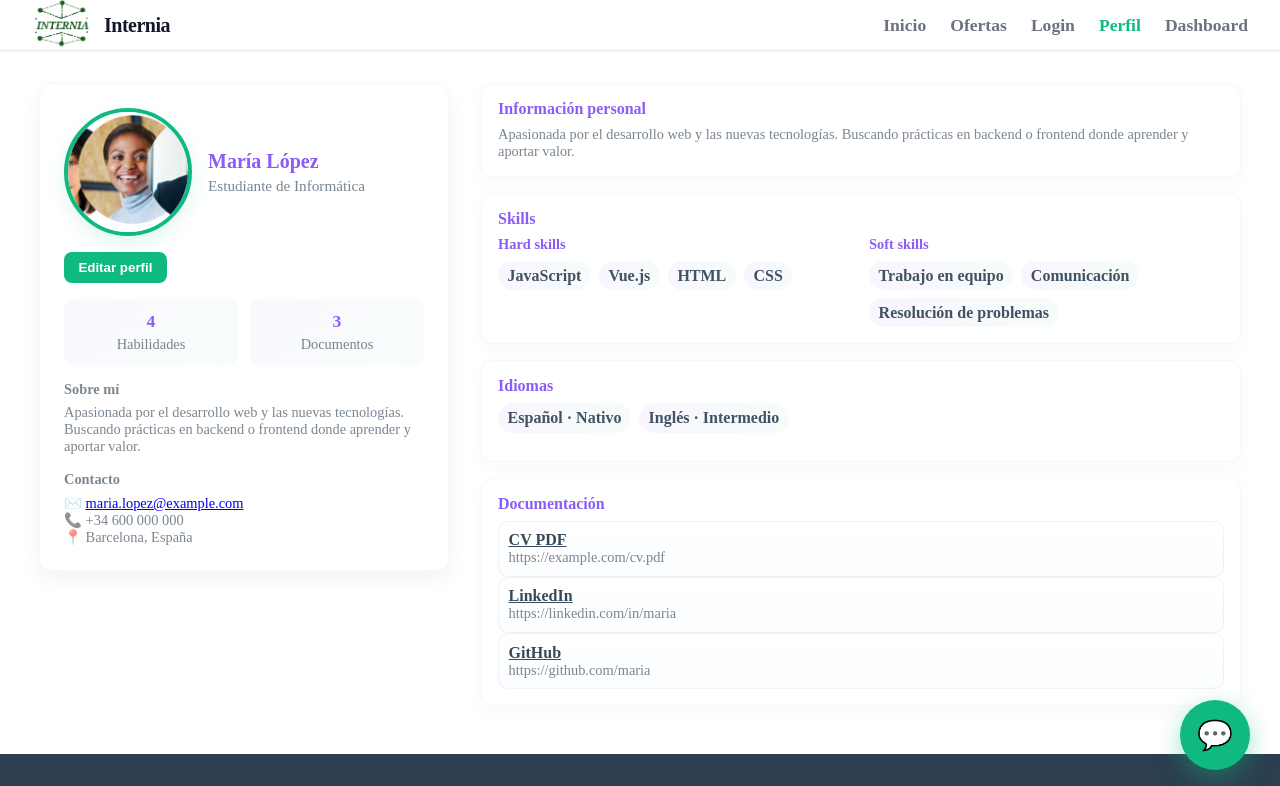
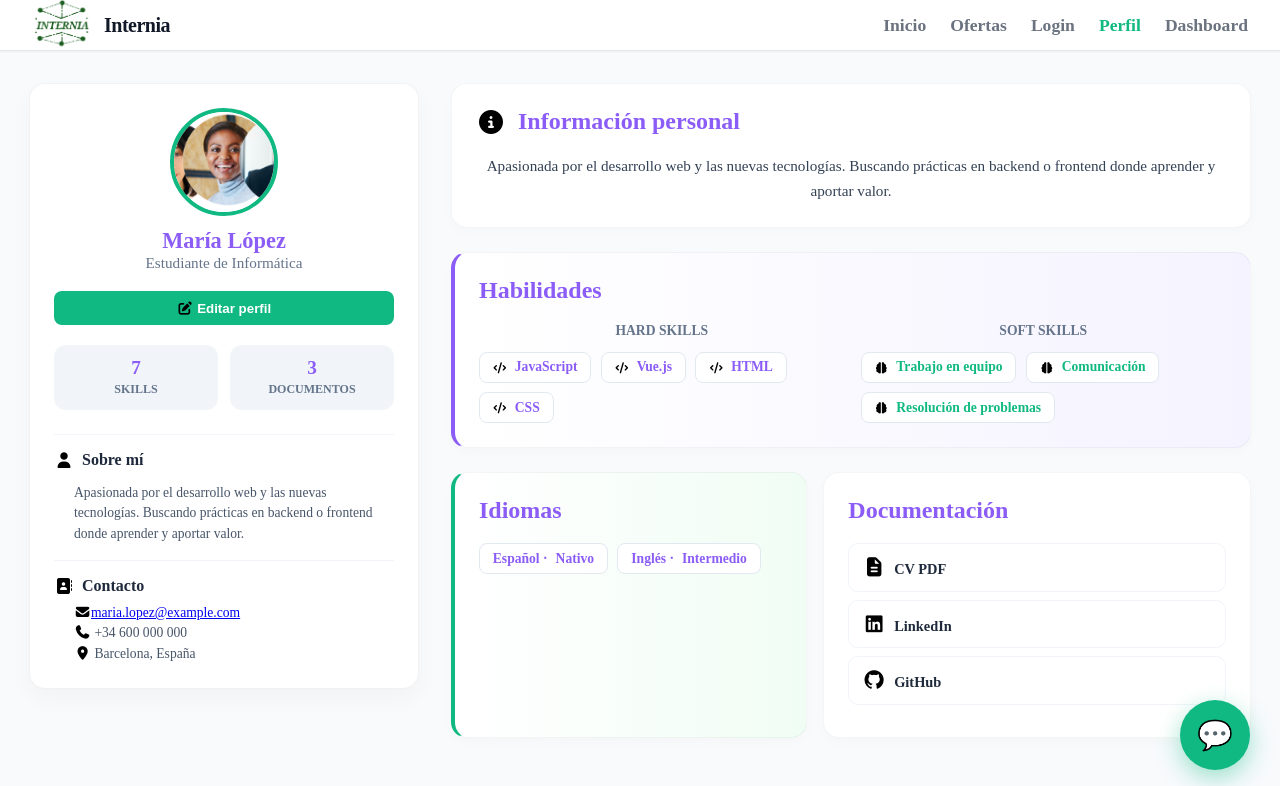
Before and after one commit to ITEC-BCN/projecte-2-dawe2_p1_grup4_scarlett_yeneviel, a Vue app in the folder frontend/: page /perfil in a window 1280 px wide. Shown: the top 786 px of the page. Built offline with nearby package versions, Linux system fonts and the light colour scheme.

Commit message:
feat: Refactor Perfil.vue for improved readability and UI enhancements

```diff
--- a/frontend/src/views/Perfil.vue
+++ b/frontend/src/views/Perfil.vue
@@ -1,110 +1,111 @@
 <script setup>
-import { ref, reactive } from 'vue'
+import { ref, reactive } from "vue";
 
 const user = reactive({
-  name: 'María López',
-  role: 'Estudiante de Informática',
-  avatar: '/img/avatarGroup.png',
-  about: 'Apasionada por el desarrollo web y las nuevas tecnologías. Buscando prácticas en backend o frontend donde aprender y aportar valor.'
-})
+  name: "María López",
+  role: "Estudiante de Informática",
+  avatar: "/img/avatarGroup.png",
+  about:
+    "Apasionada por el desarrollo web y las nuevas tecnologías. Buscando prácticas en backend o frontend donde aprender y aportar valor.",
+});
 
-const hardSkills = ref(['JavaScript', 'Vue.js', 'HTML', 'CSS'])
-const softSkills = ref(['Trabajo en equipo', 'Comunicación', 'Resolución de problemas'])
+const hardSkills = ref(["JavaScript", "Vue.js", "HTML", "CSS"]);
+const softSkills = ref([
+  "Trabajo en equipo",
+  "Comunicación",
+  "Resolución de problemas",
+]);
 
 const documents = ref([
-  { id: 1, label: 'CV PDF', url: 'https://example.com/cv.pdf' },
-  { id: 2, label: 'LinkedIn', url: 'https://linkedin.com/in/maria' },
-  { id: 3, label: 'GitHub', url: 'https://github.com/maria' }
-])
+  { id: 1, label: "CV PDF", url: "https://example.com/cv.pdf" },
+  { id: 2, label: "LinkedIn", url: "https://linkedin.com/in/maria" },
+  { id: 3, label: "GitHub", url: "https://github.com/maria" },
+]);
 
-// idiomas y contacto
 const languages = ref([
-  { id: 1, name: 'Español', level: 'Nativo' },
-  { id: 2, name: 'Inglés', level: 'Intermedio' }
-])
+  { id: 1, name: "Español", level: "Nativo" },
+  { id: 2, name: "Inglés", level: "Intermedio" },
+]);
 
 const contact = reactive({
-  email: 'maria.lopez@example.com',
-  phone: '+34 600 000 000',
-  location: 'Barcelona, España'
-})
+  email: "maria.lopez@example.com",
+  phone: "+34 600 000 000",
+  location: "Barcelona, España",
+});
 
-const editing = ref(false)
-const form = reactive({ name: user.name, role: user.role, about: user.about })
+const editing = ref(false);
+const form = reactive({ name: user.name, role: user.role, about: user.about });
 
-// campos temporales para añadir skills/doc/idiomas
-const newHard = ref('')
-const newSoft = ref('')
-const newDocLabel = ref('')
-const newDocURL = ref('')
-const newLangName = ref('')
-const newLangLevel = ref('')
+const newHard = ref("");
+const newSoft = ref("");
+const newDocLabel = ref("");
+const newDocURL = ref("");
+const newLangName = ref("");
+const newLangLevel = ref("");
 
 function toggleEdit() {
-  editing.value = !editing.value
+  editing.value = !editing.value;
   if (!editing.value) {
-    // restablecer formulario si se cancela
-    form.name = user.name
-    form.role = user.role
-    form.about = user.about
-    newHard.value = ''
-    newSoft.value = ''
-    newDocLabel.value = ''
-    newDocURL.value = ''
-    newLangName.value = ''
-    newLangLevel.value = ''
+    form.name = user.name;
+    form.role = user.role;
+    form.about = user.about;
   }
 }
 
 function saveProfile() {
-  user.name = form.name
-  user.role = form.role
-  user.about = form.about
-  editing.value = false
+  user.name = form.name;
+  user.role = form.role;
+  user.about = form.about;
+  editing.value = false;
 }
 
 function addHard() {
-  const v = newHard.value && newHard.value.trim()
+  const v = newHard.value && newHard.value.trim();
   if (v) {
-    hardSkills.value.push(v)
-    newHard.value = ''
+    hardSkills.value.push(v);
+    newHard.value = "";
   }
 }
-function removeHard(i) { hardSkills.value.splice(i, 1) }
+function removeHard(i) {
+  hardSkills.value.splice(i, 1);
+}
 
 function addSoft() {
-  const v = newSoft.value && newSoft.value.trim()
+  const v = newSoft.value && newSoft.value.trim();
   if (v) {
-    softSkills.value.push(v)
-    newSoft.value = ''
+    softSkills.value.push(v);
+    newSoft.value = "";
   }
 }
-function removeSoft(i) { softSkills.value.splice(i, 1) }
+function removeSoft(i) {
+  softSkills.value.splice(i, 1);
+}
 
 function addDocument() {
-  const label = newDocLabel.value && newDocLabel.value.trim()
-  const url = newDocURL.value && newDocURL.value.trim()
+  const label = newDocLabel.value && newDocLabel.value.trim();
+  const url = newDocURL.value && newDocURL.value.trim();
   if (label && url) {
-    documents.value.push({ id: Date.now(), label, url })
-    newDocLabel.value = ''
-    newDocURL.value = ''
+    documents.value.push({ id: Date.now(), label, url });
+    newDocLabel.value = "";
+    newDocURL.value = "";
   }
 }
 function removeDocument(id) {
-  documents.value = documents.value.filter(d => d.id !== id)
+  documents.value = documents.value.filter((d) => d.id !== id);
 }
 
-// idiomas
 function addLanguage() {
-  const name = newLangName.value && newLangName.value.trim()
-  const level = newLangLevel.value && newLangLevel.value.trim()
+  const name = newLangName.value && newLangName.value.trim();
+  const level = newLangLevel.value && newLangLevel.value.trim();
   if (name) {
-    languages.value.push({ id: Date.now(), name, level: level || 'Básico' })
-    newLangName.value = ''
-    newLangLevel.value = ''
+    languages.value.push({ id: Date.now(), name, level: level || "Básico" });
+    newLangName.value = "";
+    newLangLevel.value = "";
   }
 }
-function removeLanguage(i) { languages.value.splice(i, 1) }
+function removeLanguage(i) {
+  languages.value.splice(i, 1);
+}
 </script>
 
 <template>
@@ -119,14 +120,21 @@ function removeLanguage(i) { languages.value.splice(i, 1) }
       </div>
 
       <div class="profile-actions">
-        <button class="btn-edit" @click="toggleEdit">{{ editing ? 'Cancelar' : 'Editar perfil' }}</button>
-        <button v-if="editing" class="btn-edit" @click="saveProfile">Guardar</button>
+        <button class="btn-edit" @click="toggleEdit">
+          <i
+            :class="editing ? 'fa-solid fa-xmark' : 'fa-solid fa-pen-to-square'"
+          ></i>
+          {{ editing ? " Cancelar" : " Editar perfil" }}
+        </button>
+        <button v-if="editing" class="btn-save" @click="saveProfile">
+          <i class="fa-solid fa-floppy-disk"></i> Guardar
+        </button>
       </div>
 
       <div class="profile-stats">
         <div class="stat">
-          <div class="num">{{ hardSkills.length }}</div>
-          <span class="label">Habilidades</span>
+          <div class="num">{{ hardSkills.length + softSkills.length }}</div>
+          <span class="label">Skills</span>
         </div>
         <div class="stat">
           <div class="num">{{ documents.length }}</div>
@@ -134,27 +142,34 @@ function removeLanguage(i) { languages.value.splice(i, 1) }
         </div>
       </div>
 
-      <div style="margin-top:1rem;" class="small">
-        <strong>Sobre mí</strong>
-        <p style="margin:0.4rem 0 0;">{{ user.about }}</p>
+      <div class="sidebar-block">
+        <strong><i class="fa-solid fa-user"></i> Sobre mí</strong>
+        <p>{{ user.about }}</p>
       </div>
 
-      <div style="margin-top:1rem;" class="small">
-        <strong>Contacto</strong>
-        <div style="margin-top:0.4rem;">
-          <div class="small">✉️ <a :href="`mailto:${contact.email}`">{{ contact.email }}</a></div>
-          <div class="small">📞 {{ contact.phone }}</div>
-          <div class="small">📍 {{ contact.location }}</div>
+      <div class="sidebar-block">
+        <strong><i class="fa-solid fa-address-book"></i> Contacto</strong>
+        <div class="contact-links">
+          <div class="small">
+            <i class="fa-solid fa-envelope"></i>
+            <a :href="`mailto:${contact.email}`">{{ contact.email }}</a>
+          </div>
+          <div class="small">
+            <i class="fa-solid fa-phone"></i> {{ contact.phone }}
+          </div>
+          <div class="small">
+            <i class="fa-solid fa-location-dot"></i> {{ contact.location }}
           </div>
         </div>
-
+      </div>
     </aside>
 
     <main class="profile-main">
       <section class="section">
-        <div class="title">Información personal</div>
-
-        <div v-if="!editing" class="small" style="white-space:pre-wrap">{{ user.about }}</div>
+        <div class="title">
+          <i class="fa-solid fa-circle-info"></i> Información personal
+        </div>
+        <div v-if="!editing" class="bio-content">{{ user.about }}</div>
 
         <form v-else class="profile-form" @submit.prevent="saveProfile">
           <div class="field">
@@ -165,296 +180,358 @@ function removeLanguage(i) { languages.value.splice(i, 1) }
             <label class="small">Rol / Estudio</label>
             <input v-model="form.role" class="input" />
           </div>
-          <div class="field" style="grid-column: 1 / -1;">
+          <div class="field full-width">
             <label class="small">Sobre mí</label>
             <textarea v-model="form.about" class="textarea"></textarea>
           </div>
         </form>
       </section>
 
-      <section class="section">
-        <div class="title">Skills</div>
-        <div class="profile-form" style="grid-template-columns: 1fr 1fr; gap:1rem;">
+      <section class="section highlight-purple">
+        <div class="title">Habilidades</div>
+        <div class="profile-form">
           <div>
-            <div class="small" style="margin-bottom:0.5rem; font-weight:700; color:var(--accent-purple)">Hard skills</div>
+            <div class="subtitle">Hard skills</div>
             <div class="skill-list">
-              <span v-for="(s, i) in hardSkills" :key="s + i" class="skill-chip">
-                {{ s }}
-                <button v-if="editing" @click="removeHard(i)" class="btn-edit" style="padding:0.15rem 0.4rem; font-weight:600; background:#ef4444;">x</button>
+              <span v-for="(s, i) in hardSkills" :key="i" class="skill-chip">
+                <i class="fa-solid fa-code"></i> {{ s }}
+                <button v-if="editing" @click="removeHard(i)" class="btn-x">
+                  ×
+                </button>
               </span>
             </div>
-
-            <div v-if="editing" style="margin-top:0.5rem; display:flex; gap:0.5rem;">
-              <input v-model="newHard" class="input" placeholder="Añadir hard skill" />
-              <button class="btn-edit" @click.prevent="addHard">Añadir</button>
           </div>
-          </div>
-
           <div>
-            <div class="small" style="margin-bottom:0.5rem; font-weight:700; color:var(--accent-purple)">Soft skills</div>
+            <div class="subtitle">Soft skills</div>
             <div class="skill-list">
-              <span v-for="(s, i) in softSkills" :key="s + i" class="skill-chip">
-                {{ s }}
-                <button v-if="editing" @click="removeSoft(i)" class="btn-edit" style="padding:0.15rem 0.4rem; font-weight:600; background:#ef4444;">x</button>
+              <span
+                v-for="(s, i) in softSkills"
+                :key="i"
+                class="skill-chip soft"
+              >
+                <i class="fa-solid fa-brain"></i> {{ s }}
+                <button v-if="editing" @click="removeSoft(i)" class="btn-x">
+                  ×
+                </button>
               </span>
-            </div>
-
-            <div v-if="editing" style="margin-top:0.5rem; display:flex; gap:0.5rem;">
-              <input v-model="newSoft" class="input" placeholder="Añadir soft skill" />
-              <button class="btn-edit" @click.prevent="addSoft">Añadir</button>
             </div>
           </div>
         </div>
+        <div v-if="editing" class="add-box">
+          <input
+            v-model="newHard"
+            class="input"
+            placeholder="Nueva Hard skill"
+          />
+          <button class="btn-edit" @click.prevent="addHard">Añadir</button>
+        </div>
       </section>
 
-      <section class="section">
+      <div class="grid-two-cols">
+        <section class="section highlight-green">
           <div class="title">Idiomas</div>
-        <div class="skill-list" style="margin-bottom:0.75rem;">
-          <span v-for="(lang, i) in languages" :key="lang.id" class="skill-chip">
-            {{ lang.name }} · {{ lang.level }}
-            <button v-if="editing" @click="removeLanguage(i)" class="btn-edit" style="padding:0.15rem 0.4rem; font-weight:600; background:#ef4444; margin-left:0.4rem;">x</button>
+          <div class="skill-list">
+            <span
+              v-for="(lang, i) in languages"
+              :key="i"
+              class="skill-chip lang"
+            >
+              {{ lang.name }} · <b>{{ lang.level }}</b>
+              <button v-if="editing" @click="removeLanguage(i)" class="btn-x">
+                ×
+              </button>
             </span>
-        </div>
-
-        <div v-if="editing" style="display:grid; grid-template-columns: 2fr 1fr; gap:0.5rem; align-items:center;">
-          <input v-model="newLangName" class="input" placeholder="Idioma (ej. Inglés)" />
-          <input v-model="newLangLevel" class="input" placeholder="Nivel (ej. Avanzado)" />
-          <div style="grid-column:1 / -1; display:flex; justify-content:flex-end;">
-            <button class="btn-edit" @click.prevent="addLanguage">Añadir idioma</button>
-          </div>
           </div>
         </section>
 
         <section class="section">
           <div class="title">Documentación</div>
           <div class="doc-list">
-          <div v-for="doc in documents" :key="doc.id" class="offer-item" style="align-items:center;">
+            <div v-for="doc in documents" :key="doc.id" class="offer-item">
               <div class="offer-info">
-              <a :href="doc.url" target="_blank" rel="noopener" class="offer-title">{{ doc.label }}</a>
-              <div class="offer-meta small">{{ doc.url }}</div>
+                <i
+                  :class="[
+                    doc.label.toLowerCase().includes('github')
+                      ? 'fa-brands fa-github'
+                      : doc.label.toLowerCase().includes('linkedin')
+                        ? 'fa-brands fa-linkedin'
+                        : 'fa-solid fa-file-lines',
+                  ]"
+                  class="doc-icon"
+                ></i>
+                <a :href="doc.url" target="_blank" class="offer-title">{{
+                  doc.label
+                }}</a>
               </div>
-            <div>
-              <button v-if="editing" class="btn-edit" @click="removeDocument(doc.id)" style="background:#ef4444;">Eliminar</button>
-            </div>
-          </div>
-        </div>
-
-        <div v-if="editing" style="margin-top:0.75rem; display:grid; grid-template-columns: 1fr 1fr; gap:0.5rem;">
-          <input v-model="newDocLabel" class="input" placeholder="Etiqueta (CV, LinkedIn...)" />
-          <input v-model="newDocURL" class="input" placeholder="URL" />
-          <div style="grid-column:1 / -1; display:flex; justify-content:flex-end; gap:0.5rem;">
-            <button class="btn-edit" @click.prevent="addDocument">Añadir documento</button>
+              <button
+                v-if="editing"
+                class="btn-x"
+                @click="removeDocument(doc.id)"
+              >
+                ×
+              </button>
             </div>
           </div>
         </section>
-
+      </div>
     </main>
   </div>
 </template>
 
 <style scoped>
+/* GENERAL */
+i {
+  color: black;
+}
 
-/* Estilos para la vista Perfil */
 .profile-page {
   display: flex;
   gap: 2rem;
   align-items: flex-start;
   justify-content: center;
-  padding: 2rem 1rem;
+  padding: 2rem 1.5rem;
+  background-color: #f8fafc;
+  min-height: 78vh;
 }
 
+/* ASIDE */
 .profile-card {
-  width: 360px;
-  background: linear-gradient(180deg, rgba(255,255,255,0.9), rgba(255,255,255,0.82));
-  border-radius: 12px;
+  width: 340px;
+  background: white;
+  border-radius: 16px;
   padding: 1.5rem;
-  box-shadow: 0 8px 20px rgba(33,53,71,0.06);
-  text-align: left;
-  border: 1px solid rgba(33,53,71,0.04);
-}
-
-.profile-header {
-  display: flex;
-  gap: 1rem;
-  align-items: center;
+  box-shadow: 0 10px 25px rgba(0, 0, 0, 0.03);
+  border: 1px solid rgba(0, 0, 0, 0.05);
+  position: sticky;
+  top: 2rem;
 }
 
 .profile-avatar {
-  width: 120px;
-  height: 120px;
+  width: 100px;
+  height: 100px;
   border-radius: 50%;
+  border: 4px solid var(--accent-green);
   object-fit: cover;
-  border: 4px solid var(--accent-green);
-  box-shadow: 0 8px 18px rgba(16,185,129,0.12);
+  margin-bottom: 0.5rem;
 }
 
 .profile-name {
-  font-size: 1.25rem;
-  font-weight: 700;
+  font-size: 1.4rem;
+  font-weight: 800;
   color: var(--accent-purple);
   margin: 0;
 }
-
 .profile-role {
-  margin-top: 0.25rem;
-  color: rgba(33,53,71,0.6);
+  color: #64748b;
   font-size: 0.95rem;
+  font-weight: 500;
 }
 
 .profile-actions {
-  margin-top: 1rem;
   display: flex;
   gap: 0.5rem;
+  margin: 1.2rem 0;
 }
-
-.btn-edit {
+.btn-edit,
+.btn-save {
+  flex: 1;
+  border: none;
+  padding: 0.6rem;
+  border-radius: 8px;
+  font-weight: 700;
+  cursor: pointer;
+  transition: all 0.2s;
   background: var(--accent-green);
-  color: #fff;
-  border: none;
-  padding: 0.5rem 0.9rem;
-  border-radius: 8px;
-  cursor: pointer;
-  font-weight: 600;
-  transition: transform 0.12s ease, box-shadow 0.12s ease;
+  color: white;
 }
-
+.btn-save {
+  background: var(--accent-purple);
+}
 .btn-edit:hover {
-  transform: translateY(-3px);
-  box-shadow: 0 12px 30px rgba(16,185,129,0.12);
+  opacity: 0.9;
+  transform: translateY(-2px);
 }
 
 .profile-stats {
   display: flex;
   gap: 0.75rem;
+  margin-bottom: 1.5rem;
+}
+.stat {
+  flex: 1;
+  background: #f1f5f9;
+  padding: 0.8rem;
+  border-radius: 12px;
+  text-align: center;
+}
+.stat .num {
+  font-weight: 800;
+  color: var(--accent-purple);
+  font-size: 1.2rem;
+}
+.stat .label {
+  font-size: 0.75rem;
+  text-transform: uppercase;
+  color: #64748b;
+  font-weight: 600;
+}
+
+.sidebar-block {
+  border-top: 1px solid #f1f5f9;
+  padding-top: 1rem;
   margin-top: 1rem;
 }
-
-.stat {
-  flex: 1;
-  background: linear-gradient(135deg, rgba(139,92,246,0.04), rgba(16,185,129,0.03));
-  padding: 0.75rem;
-  border-radius: 10px;
-  text-align: center;
+.sidebar-block strong {
+  display: flex;
+  align-items: center;
+  gap: 0.5rem;
+  color: #1e293b;
+  margin-bottom: 0.5rem;
+}
+.sidebar-block p,
+.contact-links .small {
+  font-size: 0.85rem;
+  color: #475569;
+  line-height: 1.5;
+  text-align: start;
+  padding-left: 20px;
 }
 
-.stat .num {
-  font-weight: 700;
-  color: var(--accent-purple);
-  font-size: 1.1rem;
+/* MAIN CONTENT */
+.profile-main {
+  flex: 1;
+  max-width: 800px;
+}
+.section {
+  background: white;
+  border-radius: 16px;
+  padding: 1.5rem;
+  margin-bottom: 1.5rem;
+  border: 1px solid rgba(0, 0, 0, 0.04);
+  box-shadow: 0 4px 12px rgba(0, 0, 0, 0.02);
 }
 
-.stat .label {
-  display: block;
-  margin-top: 0.25rem;
-  color: rgba(33,53,71,0.6);
+.section .title {
+  font-size: 1.5rem;
+  font-weight: 800;
+  color: var(--accent-purple);
+  margin-bottom: 1.2rem;
+  display: flex;
+  align-items: center;
+  gap: 0.75rem;
+}
+
+/* Colores de sección */
+.highlight-purple {
+  background: linear-gradient(to right, #ffffff, #f5f3ff);
+  border-left: 4px solid var(--accent-purple);
+}
+.highlight-green {
+  background: linear-gradient(to right, #ffffff, #f0fdf4);
+  border-left: 4px solid var(--accent-green);
+}
+
+.subtitle {
+  font-weight: 700;
+  font-size: 0.85rem;
+  text-transform: uppercase;
+  color: #64748b;
+  margin-bottom: 0.8rem;
+}
+.bio-content {
+  font-size: 0.95rem;
+  line-height: 1.6;
+  color: #334155;
+}
+
+/* SKILLS CHIPS */
+.skill-list {
+  display: flex;
+  flex-wrap: wrap;
+  gap: 0.6rem;
+}
+.skill-chip {
+  background: white;
+  border: 1px solid #e2e8f0;
+  padding: 0.4rem 0.8rem;
+  border-radius: 8px;
+  font-weight: 600;
+  font-size: 0.85rem;
+  display: flex;
+  align-items: center;
+  gap: 0.5rem;
+  color: var(--accent-purple);
+}
+.skill-chip.soft {
+  color: var(--accent-green);
+}
+.skill-chip i {
+  font-size: 0.7rem;
+}
+
+/* DOCS */
+.offer-item {
+  display: flex;
+  justify-content: space-between;
+  padding: 0.8rem;
+  background: white;
+  border-radius: 10px;
+  border: 1px solid #f1f5f9;
+  margin-bottom: 0.5rem;
+}
+.doc-icon {
+  font-size: 1.2rem;
+  margin-right: 0.5rem;
+}
+.offer-title {
+  font-weight: 700;
+  text-decoration: none;
+  color: #1e293b;
   font-size: 0.9rem;
 }
 
-.profile-main {
-  flex: 1;
-  max-width: 760px;
-  text-align: left;
+/* UTILS */
+.grid-two-cols {
+  display: grid;
+  grid-template-columns: 1fr 1.2fr;
+  gap: 1rem;
 }
-
-.section {
-  background: #fff;
-  border-radius: 12px;
-  padding: 1rem;
-  margin-bottom: 1rem;
-  border: 1px solid rgba(33,53,71,0.04);
-  box-shadow: 0 6px 18px rgba(33,53,71,0.03);
+.btn-x {
+  background: #fee2e2;
+  color: #ef4444;
+  border: none;
+  border-radius: 4px;
+  cursor: pointer;
+  padding: 0 4px;
+  font-weight: bold;
 }
-
-.section .title {
-  display: flex;
-  align-items: center;
-  gap: 0.5rem;
-  font-weight: 700;
-  color: var(--accent-purple);
-  margin-bottom: 0.5rem;
+.full-width {
+  grid-column: 1 / -1;
 }
-
-.offers-list {
-  display: grid;
-  grid-template-columns: 1fr;
-  gap: 0.6rem;
-}
-
-.offer-item {
-  display: flex;
-  justify-content: space-between;
-  align-items: center;
-  padding: 0.75rem;
-  border-radius: 10px;
-  background: linear-gradient(180deg, #fff, #fbfdff);
-  border: 1px solid rgba(33,53,71,0.06);
-}
-
-.offer-info {
-  text-align: left;
-}
-
-.offer-title {
-  font-weight: 600;
-  color: rgba(33,53,71,0.9);
-}
-
-.offer-meta {
-  font-size: 0.9rem;
-  color: rgba(33,53,71,0.55);
-}
-
-/* Skills y documentos */
-.skill-list { display:flex; flex-wrap:wrap; gap:0.5rem; }
-.skill-chip {
-  background: linear-gradient(90deg, rgba(139,92,246,0.06), rgba(16,185,129,0.04));
-  padding: 0.35rem 0.6rem;
-  border-radius: 999px;
-  display:inline-flex;
-  align-items:center;
-  gap:0.45rem;
-  font-weight:600;
-  color: rgba(33,53,71,0.85);
-}
-
-.doc-list .offer-item { padding:0.6rem; }
-
-/* Formularios dentro del perfil */
 .profile-form {
   display: grid;
   grid-template-columns: 1fr 1fr;
-  gap: 0.75rem;
+  gap: 1rem;
 }
-
-.profile-form .field {
-  display: flex;
-  flex-direction: column;
-}
-
-.input, .textarea {
+.input,
+.textarea {
+  width: 100%;
   padding: 0.6rem;
   border-radius: 8px;
-  border: 1px solid rgba(33,53,71,0.08);
-  background: #fbfbfd;
-}
-
-.textarea { min-height: 100px; resize: vertical; }
-
-/* Pequeñas utilidades coherentes con el resto de la web */
-.small { font-size: 0.9rem; color: rgba(33,53,71,0.6); }
-
-/* Responsive */
-@media (max-width: 992px) {
-  .profile-page { gap: 1rem; padding: 1.25rem; }
-  .profile-card { width: 320px; }
+  border: 1px solid #e2e8f0;
+  margin-top: 4px;
 }
 
 @media (max-width: 768px) {
-  .profile-page { flex-direction: column; padding: 1rem; }
-  .profile-card { width: 100%; display: flex; align-items: center; }
-  .profile-header { flex-direction: row; }
-  .profile-avatar { width: 96px; height: 96px; }
-  .profile-form { grid-template-columns: 1fr; }
+  .profile-page {
+    flex-direction: column;
   }
-
+  .profile-card {
+    width: 100%;
+    position: static;
+  }
+  .grid-two-cols {
+    grid-template-columns: 1fr;
+  }
+}
 </style>
```
Lines whose indentation alone changed are shown as unchanged.
